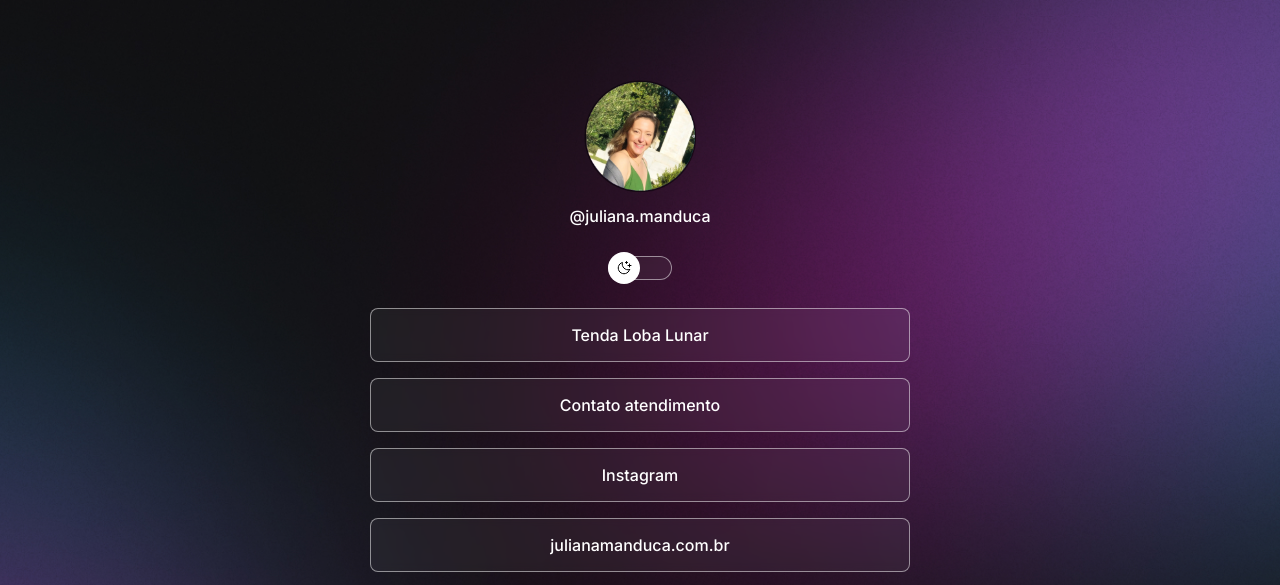
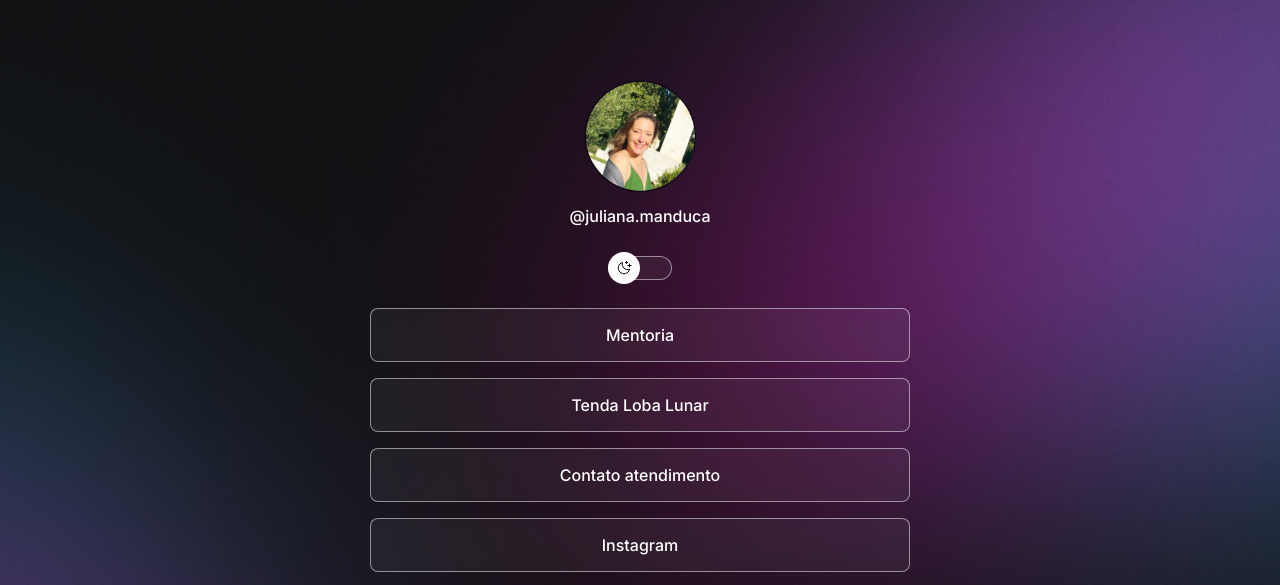
Before and after one commit to idanmoreira/julianaLinktree, a plain HTML site: page index.html in a window 1280 px wide. Shown: the top 585 px of the page. Drawn offline with nearby package versions, Linux system fonts and the light colour scheme.

Commit message:
Update index.html

```diff
--- a/index.html
+++ b/index.html
@@ -25,6 +25,10 @@
         </div>
 
         <ul>
+             <li>
+                <a href="#" target="_blank">Mentoria</a>
+            </li>
+
             <li>
                 <a href="https://chat.whatsapp.com/Koi2ciWyWck6j5sp3mX3by" target="_blank">Tenda Loba Lunar</a>
             </li>
```
